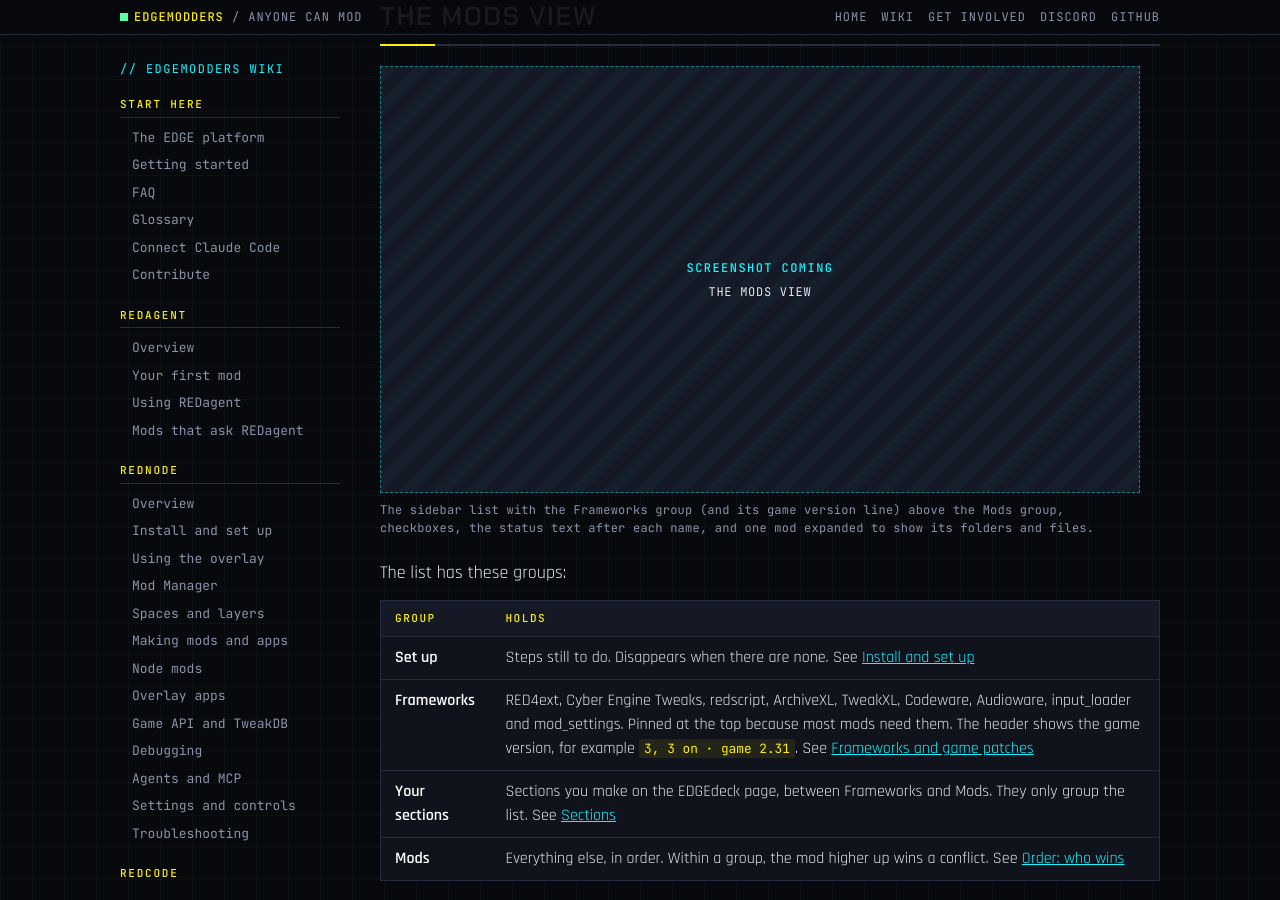
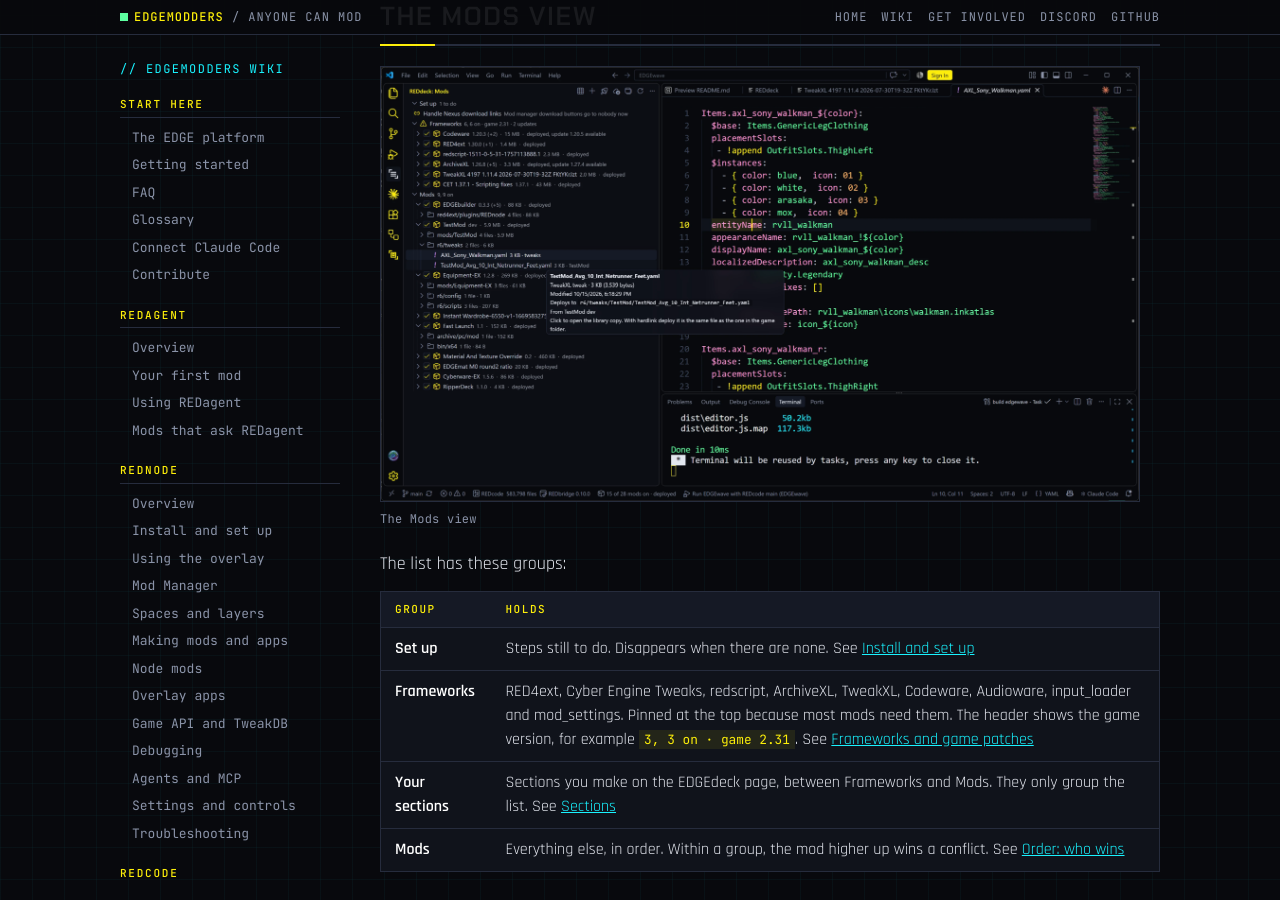
Before and after one commit to Edgemodders/EDGEweb, a Jekyll site: the page built from docs/wiki/edgedeck/mods-view.md, in a window 1280 px wide and 900 px high, scrolled down 369 px. Built offline with Jekyll 4.4.1, drawn with Linux system fonts in a browser that asks for light colours.

Commit message:
Wiki: EDGEdeck screenshots for the overview and the Mods view
From the EDGEdeck Nexus page's images. The Mods view shot has its
editor path row covered, which showed a Windows user name.

Co-Authored-By: Claude Opus 5.5 <noreply@anthropic.com>

```diff
--- a/docs/wiki/edgedeck/mods-view.md
+++ b/docs/wiki/edgedeck/mods-view.md
@@ -13,7 +13,7 @@ EDGEdeck shows your mods in two places. The **Mods view** in VS Code's sidebar i
 
 ## The Mods view
 
-{% include shot.html caption="The Mods view" shows="The sidebar list with the Frameworks group (and its game version line) above the Mods group, checkboxes, the status text after each name, and one mod expanded to show its folders and files." %}
+{% include shot.html caption="The Mods view" src="/assets/shots/edgedeck/mods-view-sidebar.png" alt="The Mods view with Frameworks (game 2.31, two updates) above Mods, a checkbox and status on every row, and three mods expanded to their folders and files, one file's tooltip showing where it deploys and a TweakXL file open beside it." shows="The sidebar list with the Frameworks group (and its game version line) above the Mods group, checkboxes, the status text after each name, and one mod expanded to show its folders and files." %}
 
 The list has these groups:
 
```
Also changed, not shown: docs/wiki/edgedeck/index.md (+1 -1 lines), docs/assets/shots/edgedeck/index-vscode.png (added), docs/assets/shots/edgedeck/mods-view-sidebar.png (added).
